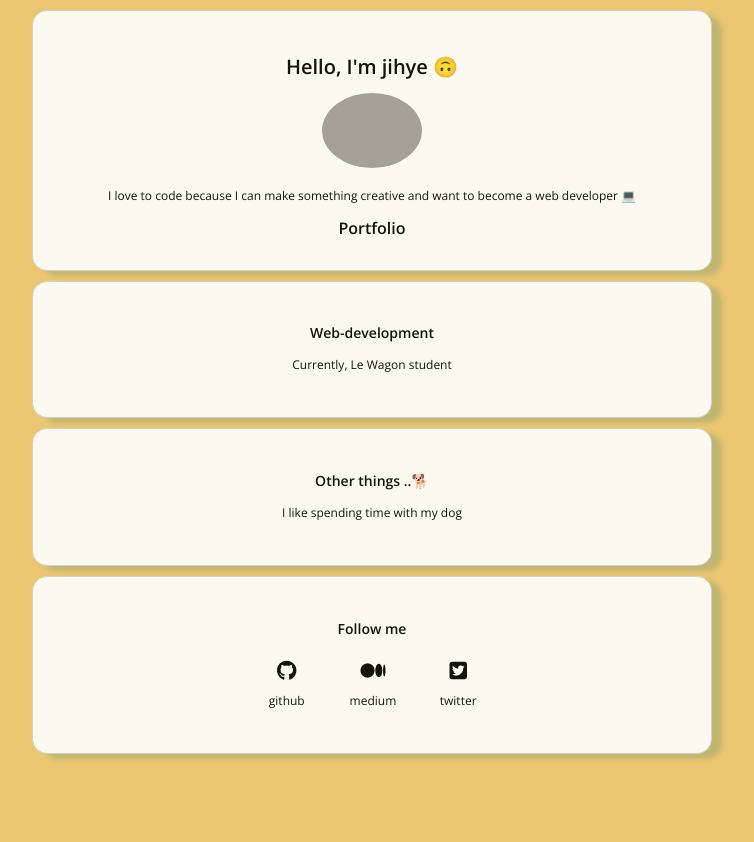
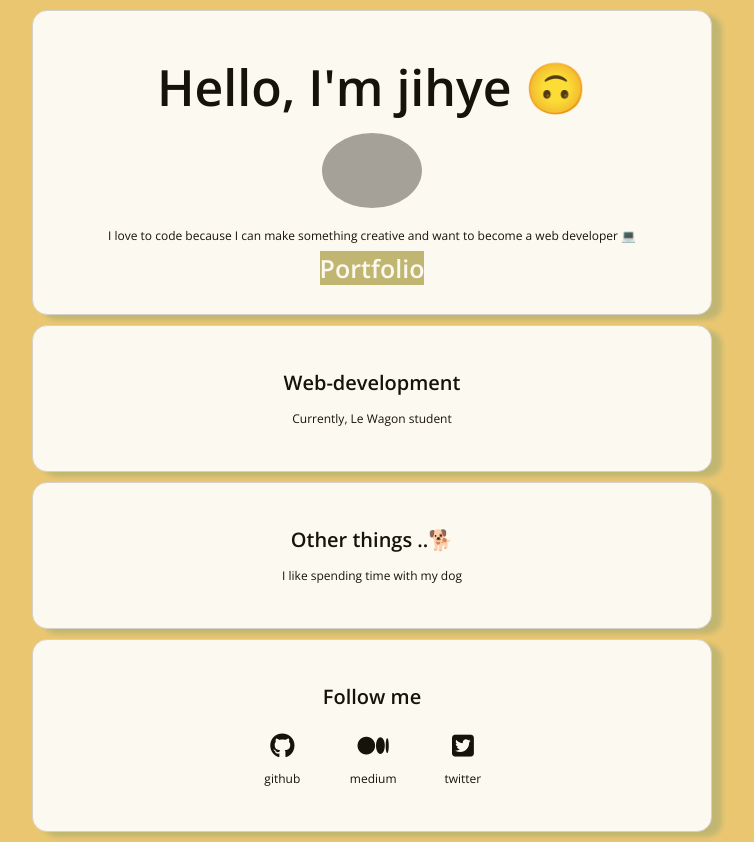
Before and after one commit to bonniekang/profile, a plain HTML site: page index.html in a window 1280 px wide. Shown: the whole page, without its empty margins (268-1022 px from the left). Before the commit the page ends 800 px from the top, so only its background shows below. Drawn offline with nearby package versions, Linux system fonts and the light colour scheme; grey boxes are pictures that could not be loaded.

Commit message:
make my profile prettier

```diff
--- a/style.css
+++ b/style.css
@@ -12,26 +12,28 @@ body{
 h1{
   font-family: 'Open Sans', sans-serif;
   color: black;
-  font-size: 20px;
+  font-size: 50px;
   line-height : 25px;
 }
 
 h2{
   font-family: 'Open Sans', sans-serif;
   color: black;
-  font-size: 14px;
+  font-size: 20px;
   line-height : 20px;
 }
 
 a{
-  color: black;
+  color: white;
   text-decoration: none;
-  font-size: 16px;
+  font-size: 25px;
   font-weight: 700;
+  background-image: linear-gradient(to bottom, rgb(189, 181, 113, 1), rgb(189, 181, 113, 1));
 }
 
 a:hover{
-  color: #8DBDBE;
+  color: #BDB571;
+  background-color: white;
 }
 .container{
   width: 700px;
@@ -63,7 +65,12 @@ a:hover{
 
 i{
   padding: 10px;
-  font-size: 20px;
+  font-size: 25px;
+}
+
+i:hover{
+  color: #8DBDBE;
+  font-size: 30px;
 }
 
 @media (max-width: 960px) {
```
